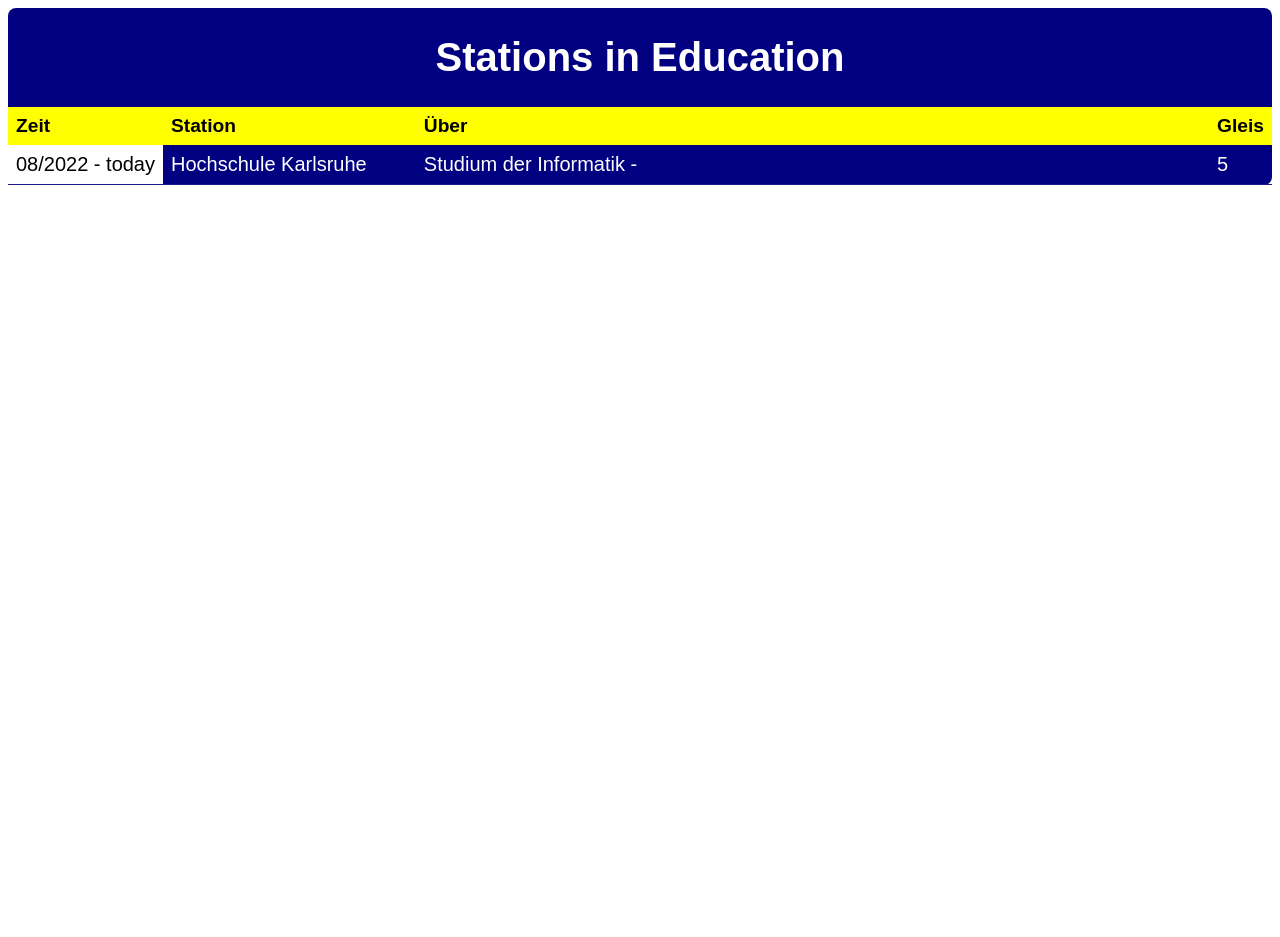
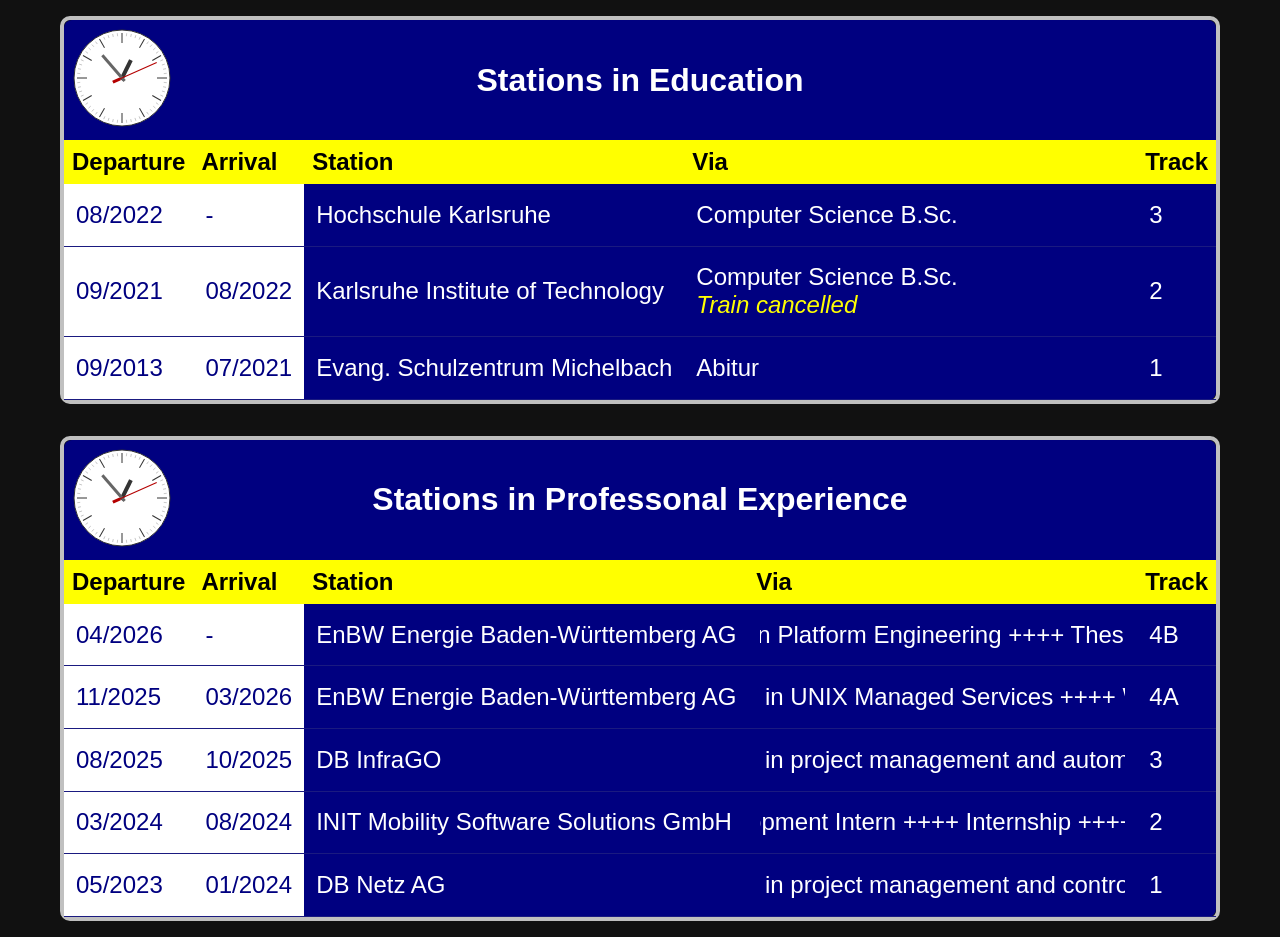
Before and after one commit to JakobKohler/personal_website, a SvelteKit app: page /cv in a window 1280 px wide. Before the commit the page ends 800 px from the top, so only its background shows below. Built offline with nearby package versions, Linux system fonts and the light colour scheme; a web font is replaced by a local one.

Commit message:
amazing stuff

```diff
--- /dev/null
+++ b/src/app.scss
@@ -0,0 +1,7 @@
+:root { // gloabl colors here
+}
+
+body {
+    background-color: #111;
+    margin: 0;
+}
--- /dev/null
+++ b/src/lib/components/Clock/Clock.svelte
@@ -0,0 +1,107 @@
+<!-- <script>
+	import { onMount } from 'svelte';
+
+	let time = $state(new Date());
+
+	let hours = $derived(time.getHours() < 10 ? '0' + time.getHours() : time.getHours());
+	let minutes = $derived(time.getMinutes() < 10 ? '0' + time.getMinutes() : time.getMinutes());
+
+	onMount(() => {
+		const interval = setInterval(() => {
+			time = new Date();
+		}, 1000);
+
+		return () => {
+			clearInterval(interval);
+		};
+	});
+</script>
+
+<div class="clockContainer">
+	<p>{hours}:{minutes}</p>
+</div>
+
+<style lang="scss">
+</style> -->
+
+<!-- Credit to https://svelte.dev/playground/clock -->
+<script>
+	import { onMount } from 'svelte';
+
+	let time = $state(new Date());
+
+	let hours = $derived(time.getHours());
+	let minutes = $derived(time.getMinutes());
+	let seconds = $derived(time.getSeconds());
+
+	onMount(() => {
+		const interval = setInterval(() => {
+			time = new Date();
+		}, 1000);
+
+		return () => {
+			clearInterval(interval);
+		};
+	});
+</script>
+
+<svg viewBox="-50 -50 100 100">
+	<circle class="clock-face" r="48" />
+
+	{#each [0, 5, 10, 15, 20, 25, 30, 35, 40, 45, 50, 55] as minute}
+		<line class="major" y1="35" y2="45" transform="rotate({30 * minute})" />
+
+		{#each [1, 2, 3, 4] as offset}
+			<line class="minor" y1="42" y2="45" transform="rotate({6 * (minute + offset)})" />
+		{/each}
+	{/each}
+
+	<line class="hour" y1="2" y2="-20" transform="rotate({30 * hours + minutes / 2})" />
+
+	<line class="minute" y1="4" y2="-30" transform="rotate({6 * minutes + seconds / 10})" />
+
+	<g transform="rotate({6 * seconds})">
+		<line class="second" y1="10" y2="-38" />
+		<line class="second-counterweight" y1="10" y2="2" />
+	</g>
+</svg>
+
+<style>
+	svg {
+		height: 100px;
+	}
+
+	.clock-face {
+		stroke: #333;
+		fill: white;
+	}
+
+	.minor {
+		stroke: #999;
+		stroke-width: 0.5;
+	}
+
+	.major {
+		stroke: #333;
+		stroke-width: 1;
+	}
+
+	.hour {
+		stroke: #333;
+        stroke-width: 4;
+	}
+
+	.minute {
+		stroke: #666;
+        stroke-width: 3;
+	}
+
+	.second,
+	.second-counterweight {
+		stroke: rgb(180, 0, 0);
+	}
+
+	.second-counterweight {
+		stroke-width: 3;
+	}
+</style>
--- a/src/lib/components/DepartureBoard/DepartureBoard.svelte
+++ b/src/lib/components/DepartureBoard/DepartureBoard.svelte
@@ -1,35 +1,49 @@
 <script>
+	import Clock from '../Clock/Clock.svelte';
 	import Marquee from '../Marquee/Marquee.svelte';
 
-	let { title } = $props();
+	let { title, data } = $props();
 </script>
 
 <div class="departure-board-wrapper">
 	<div class="board-header">
-		<h1>{title}</h1>
+		<div class="clock-container">
+			<Clock />
+		</div>
+		<h1 class="title">
+			{title}
+		</h1>
 	</div>
 	<table class="board-table">
 		<thead>
 			<tr>
-				<th class="col-time">Zeit</th>
+				<th class="col-time">Departure</th>
+				<th class="col-time">Arrival</th>
 				<th class="col-station">Station</th>
-				<th class="col-description">Über</th>
-				<th class="col-track">Gleis</th>
+				<th class="col-description">Via</th>
+				<th class="col-track">Track</th>
 			</tr>
 		</thead>
 		<tbody>
+			{#each data as station}
 				<tr>
-				<td class="col-time">08/2022 - today</td>
-				<td class="col-station">Hochschule Karlsruhe</td>
+					<td class="col-time">{station.time}</td>
+					<td class="col-time">{station.timeEnd}</td>
+					<td class="col-station">{station.destination}</td>
+
 					<td class="col-description">
 						<div class="station-description">
-						<Marquee
-							text="Studium der Informatik -"
-						/>
+							<Marquee text={station.via} />
+							{#if station.delay}
+								<span class="delay">
+									{station.delay}
+								</span>
+							{/if}
 						</div>
 					</td>
-				<td class="col-track">5</td>
+					<td class="col-track">{station.track}</td>
 				</tr>
+			{/each}
 		</tbody>
 	</table>
 </div>
@@ -37,33 +51,52 @@
 <style lang="scss">
 	@import url('https://fonts.googleapis.com/css2?family=Geist+Pixel&display=swap');
 	.departure-board-wrapper {
-		background-color: #000080;
-		color: white;
+		--color-db-blue: #000080;
+		--color-db-yellow: #ffff00;
+
+		--color-text-light: #ffffff;
+		--color-text-dark: #000000;
+		--color-border: #1a1a80;
+	}
+
+	.departure-board-wrapper {
+		background-color: var(--color-db-blue);
+		color: var(--color-text-light);
 		border-radius: 8px;
 		font-family: 'Geist Pixel', sans-serif;
-		font-size: 1.25em;
 	}
 
 	.board-header {
-		display: flex;
-		justify-content: center;
+		display: grid;
+		grid-template-columns: 1fr auto 1fr;
+		align-items: center;
+	}
+
+	.clock-container{
+		justify-self: start;
+		padding: .5em;
+	}
+
+	.title {
+		justify-self: center;
 	}
 
 	.board-table {
 		width: 100%;
 		border-collapse: collapse;
+		font-size: 1.5em;
 
 		th {
-            background-color: #ffff00;
+			background-color: var(--color-db-yellow);
 			text-align: left;
 			padding: 0.5rem;
-            font-size: 1.2rem;
-            color: black;
+
+			color: var(--color-text-dark);
 		}
 
 		td {
-            padding: 0.5rem;
-            border-bottom: 1px solid #1a1a80;
+			padding: .7em .5em;
+			border-bottom: 1px solid var(--color-border);
 		}
 	}
 
@@ -80,11 +113,16 @@
 
 	.col-time {
 		background-color: white;
-        color: black;
+		color: var(--color-db-blue);
 	}
 
 	.col-description {
 		width: auto;
 		max-width: 0;
 	}
+
+	.delay {
+		color: var(--color-db-yellow);
+		font-style: italic;
+	}
 </style>
--- a/src/lib/components/Marquee/Marquee.svelte
+++ b/src/lib/components/Marquee/Marquee.svelte
@@ -3,13 +3,20 @@
 
 	let containerRef: HTMLDivElement;
 	let isOverflowing = $state(false);
+  let animationDuration = $state(24);
 
 	$effect(() => {
 		if (!containerRef) return;
 
 		const checkOverflow = () => {
+			if (isOverflowing) {
+				isOverflowing = containerRef.scrollWidth / 2 > containerRef.clientWidth;
+			} else {
 				isOverflowing = containerRef.scrollWidth > containerRef.clientWidth;
+			}
 		};
+
+    animationDuration = containerRef.scrollWidth / 70
 
 		checkOverflow();
 
@@ -25,7 +32,7 @@
 	});
 </script>
 
-<div class="marquee-window" bind:this={containerRef}>
+<div class="marquee-window" bind:this={containerRef} style="--animation-duration: {animationDuration}s;">
 	<div class="marquee-track" class:is-scrolling={isOverflowing}>
 		<span class="marquee-text">{text}</span>
 
@@ -47,7 +54,7 @@
 	}
 
 	.is-scrolling {
-    animation: seamless-scroll 15s linear infinite;
+		animation: seamless-scroll var(--animation-duration) linear infinite;
 	}
 
 	.marquee-text {
@@ -59,7 +66,11 @@
 	}
 
 	@keyframes seamless-scroll {
-    0% { transform: translateX(0); }
-    100% { transform: translateX(-50%); }
+		0% {
+			transform: translateX(0);
+		}
+		100% {
+			transform: translateX(-50%);
+		}
 	}
 </style>
--- a/src/routes/+layout.js
+++ /dev/null
@@ -1 +0,0 @@
-export const prerender = true;
--- /dev/null
+++ b/src/routes/+layout.svelte
@@ -0,0 +1,6 @@
+<script>
+    import '../app.scss';
+    let { children } = $props();
+</script>
+
+{@render children()}
--- /dev/null
+++ b/src/routes/+layout.ts
@@ -0,0 +1 @@
+export const prerender = true;
--- a/src/routes/cv/+page.svelte
+++ b/src/routes/cv/+page.svelte
@@ -1,8 +1,89 @@
-<script>
-	import DepartureBoard from "../../lib/components/DepartureBoard/DepartureBoard.svelte";
+<script lang="ts">
+	import DepartureBoard from '../../lib/components/DepartureBoard/DepartureBoard.svelte';
 
+	let { data } = $props();
+
+	function numberToLetter(n: number) {
+		if (!Number.isInteger(n) || n < 1 || n > 26) {
+			return ""
+		}
+		return String.fromCharCode(n + 64);
+	}
+
+	const rawEducation = data?.cv?.education || [];
+	const rawWork = data?.cv?.work || [];
+
+	let educationStations = $derived(
+		rawEducation.flatMap((edu: { degrees: any[]; institution: any }, index: number) =>
+			edu.degrees.map((degree) => {
+				let viaText = degree.program;
+				// if (degree.highlights?.length > 0) {
+				//     viaText += ` ++++ ${degree.highlights.join(' ++++ ')}`;
+				// }
+
+				return {
+					time: degree.startDate,
+					timeEnd: degree.endDate,
+					trainId: `bis ${degree.endDate}`,
+					destination: edu.institution,
+					via: viaText,
+					delay: degree.delay,
+					track: (rawEducation.length - index).toString()
+				};
+			})
+		)
+	);
+
+	let workStations = $derived(
+		rawWork.flatMap((workplace: { roles: any[]; location: any; company: any }, index: number) =>
+			workplace.roles.map((role, roleIndex: number) => {
+				let viaText = `${role.position} ++++ ${role.type} ++++ ${workplace.location}`;
+				// if (role.highlights?.length > 0) {
+				//     viaText += ` ++++ ${role.highlights.join(' ++++ ')}`;
+				// }
+				// if (role.skills?.length > 0) {
+				//     viaText += ` ++++ Tech: ${role.skills.join(', ')}`;
+				// }
+				let track = (rawWork.length - index).toString()
+
+				if (workplace.roles.length > 1) {
+					track += numberToLetter(workplace.roles.length - roleIndex)
+				}
+
+				return {
+					time: role.startDate,
+					timeEnd: role.endDate,
+					trainId: role.type,
+					destination: workplace.company,
+					via: viaText,
+					track
+				};
+			})
+		)
+	);
 </script>
+
+<div class="outer">
+	<div class="wrapper">
+		<DepartureBoard title="Stations in Education" data={educationStations} />
+	</div>
+
+	<div class="wrapper">
+		<DepartureBoard title="Stations in Professonal Experience" data={workStations} />
+	</div>
+</div>
+
 <style lang="scss">
+	.outer {
+		display: flex;
+		justify-content: center;
+		align-items: center;
+		flex-direction: column;
+	}
+	.wrapper {
+		margin: 1em;
+		border: 4px solid silver;
+		border-radius: 10px;
+		width: 90%;
+	}
 </style>
-
-<DepartureBoard title="Stations in Education"/>
--- a/src/routes/index.scss
+++ /dev/null
@@ -1,3 +0,0 @@
-body {
-    margin: 0;
-}
--- a/static/cv.json
+++ b/static/cv.json
@@ -6,7 +6,7 @@
         {
           "program": "Computer Science B.Sc.",
           "startDate": "08/2022",
-          "endDate": "Present",
+          "endDate": "-",
           "grade": "1.2",
           "highlights": [],
           "cancelled" :false
@@ -14,14 +14,14 @@
       ]
     },
     {
-      "institution": "Karlsruhe Institute of Technology (KIT)",
+      "institution": "Karlsruhe Institute of Technology",
       "degrees": [
         {
           "program": "Computer Science B.Sc.",
           "startDate": "09/2021",
           "endDate": "08/2022",
           "highlights": [],
-          "cancelled" :true
+          "delay" :"Train cancelled"
         }
       ]
     },
@@ -29,7 +29,7 @@
       "institution": "Evang. Schulzentrum Michelbach",
       "degrees": [
         {
-          "program": "General Higher Education Entrance Qualification (Abitur)",
+          "program": "Abitur",
           "startDate": "09/2013",
           "endDate": "07/2021",
           "grade": "1.5",
@@ -44,13 +44,13 @@
 	"work": [
 		{
 			"company": "EnBW Energie Baden-Württemberg AG",
-			"location": "Karlsruhe, Baden-Württemberg, Germany (Hybrid)",
+			"location": "Karlsruhe",
 			"roles": [
 				{
 					"position": "Thesis Student in Platform Engineering",
-					"type": "Full-time",
+					"type": "Thesis Student",
 					"startDate": "04/2026",
-					"endDate": "Present",
+					"endDate": "-",
 					"title": "A Serverless Container Plattform for a Private Cloud in Critical Infrastructures",
 					"highlights": [
 						"Resolved the architectural conflict between a centralized platform and strict network microsegmentation in critical infrastructure environments",
@@ -62,7 +62,7 @@
 				},
 				{
 					"position": "Working student in UNIX Managed Services",
-					"type": "Part-time",
+					"type": "Working Student",
 					"startDate": "11/2025",
 					"endDate": "03/2026",
 					"highlights": [
@@ -77,11 +77,11 @@
 		},
 		{
 			"company": "DB InfraGO",
-			"location": "Karlsruhe, Baden-Württemberg, Germany (Hybrid)",
+			"location": "Karlsruhe",
 			"roles": [
 				{
 					"position": "Working student in project management and automation",
-					"type": "Part-time",
+					"type": "Working student",
 					"startDate": "08/2025",
 					"endDate": "10/2025",
 					"highlights": [
@@ -94,7 +94,7 @@
 		},
 		{
 			"company": "INIT Mobility Software Solutions GmbH",
-			"location": "Hamburg, Germany (On-site)",
+			"location": "Hamburg",
 			"roles": [
 				{
 					"position": "Software Development Intern",
@@ -111,11 +111,11 @@
 		},
 		{
 			"company": "DB Netz AG",
-			"location": "Karlsruhe, Baden-Württemberg, Germany (On-site)",
+			"location": "Karlsruhe",
 			"roles": [
 				{
 					"position": "Working student in project management and controlling",
-					"type": "Part-time",
+					"type": "Working student",
 					"startDate": "05/2023",
 					"endDate": "01/2024",
 					"highlights": [
```
Also changed, not shown: src/routes/cv/+page.server.ts (added, +10 -0 lines), 1 other file (tests, documents, lock files or other folders). Lines whose indentation alone changed are shown as unchanged.
